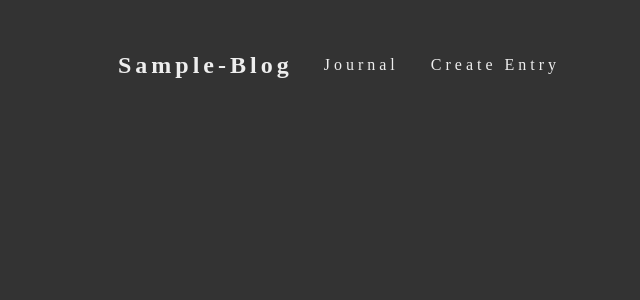
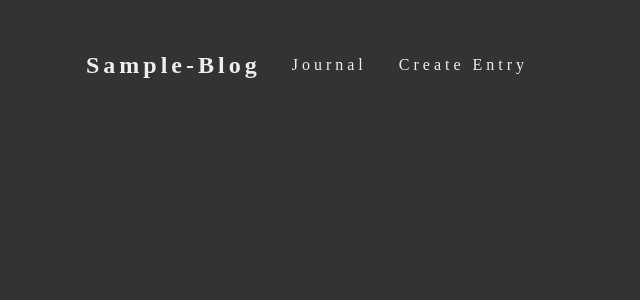
Before and after one commit to leicester70/sample-blog, a React (Create React App) app: page / in a window 1280 px wide. Shown: the top 300 px of the page, without its empty margins (42-682 px from the left). Built offline with nearby package versions, Linux system fonts and the light colour scheme.

Commit message:
restyled navbar

```diff
--- a/src/components/shared/navigationBar/style.css
+++ b/src/components/shared/navigationBar/style.css
@@ -1,6 +1,6 @@
 .nav{
     display: inline-flex;
-    padding: 2em;
+    padding: 2em 0em;
 }
 
 .ul{
```
Also changed, not shown: src/components/entryCreate/createEntry.js (deleted, +0 -9 lines), src/components/entryCreate/createEntry.css (deleted), src/components/entryEdit/entryEdit.css (deleted), src/components/entryEdit/entryEdit.js (deleted).
